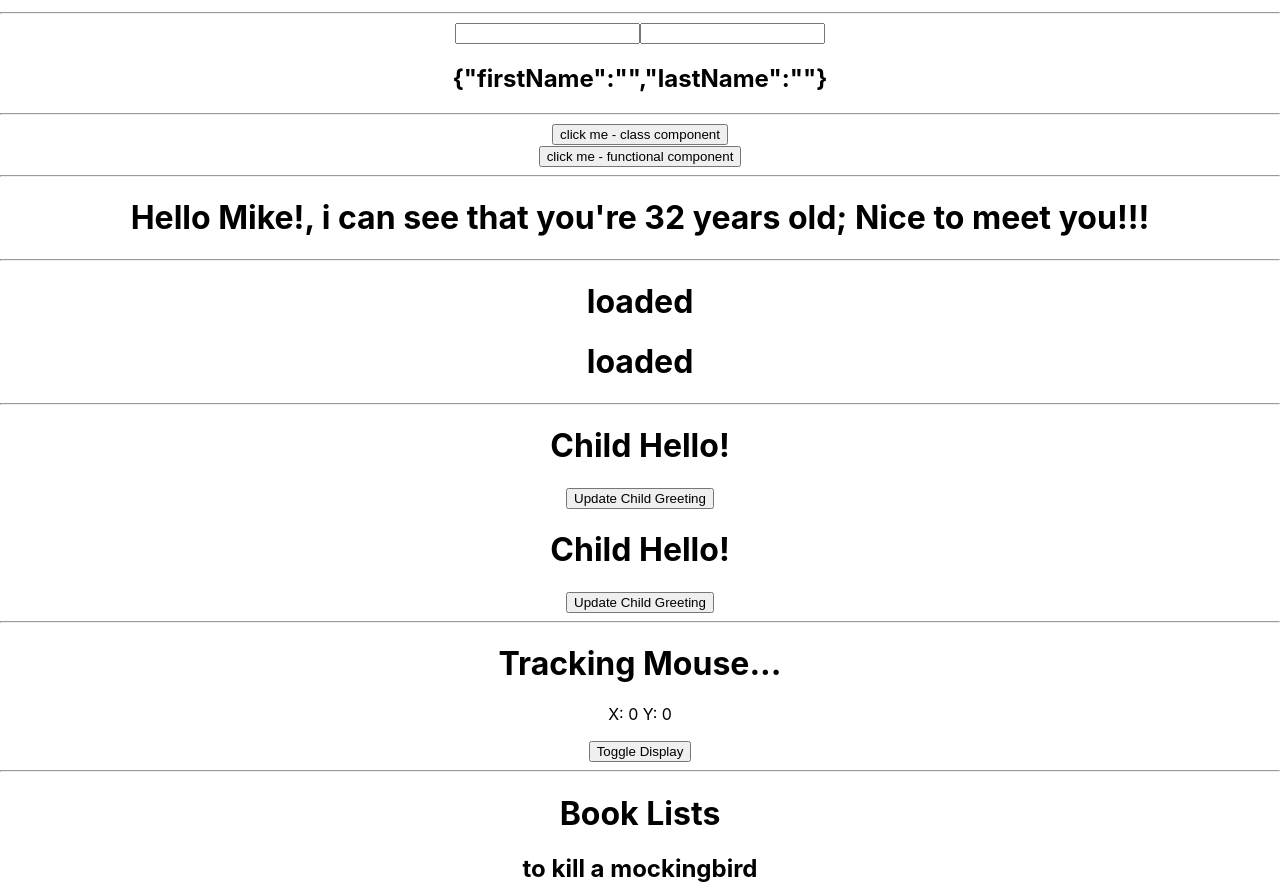
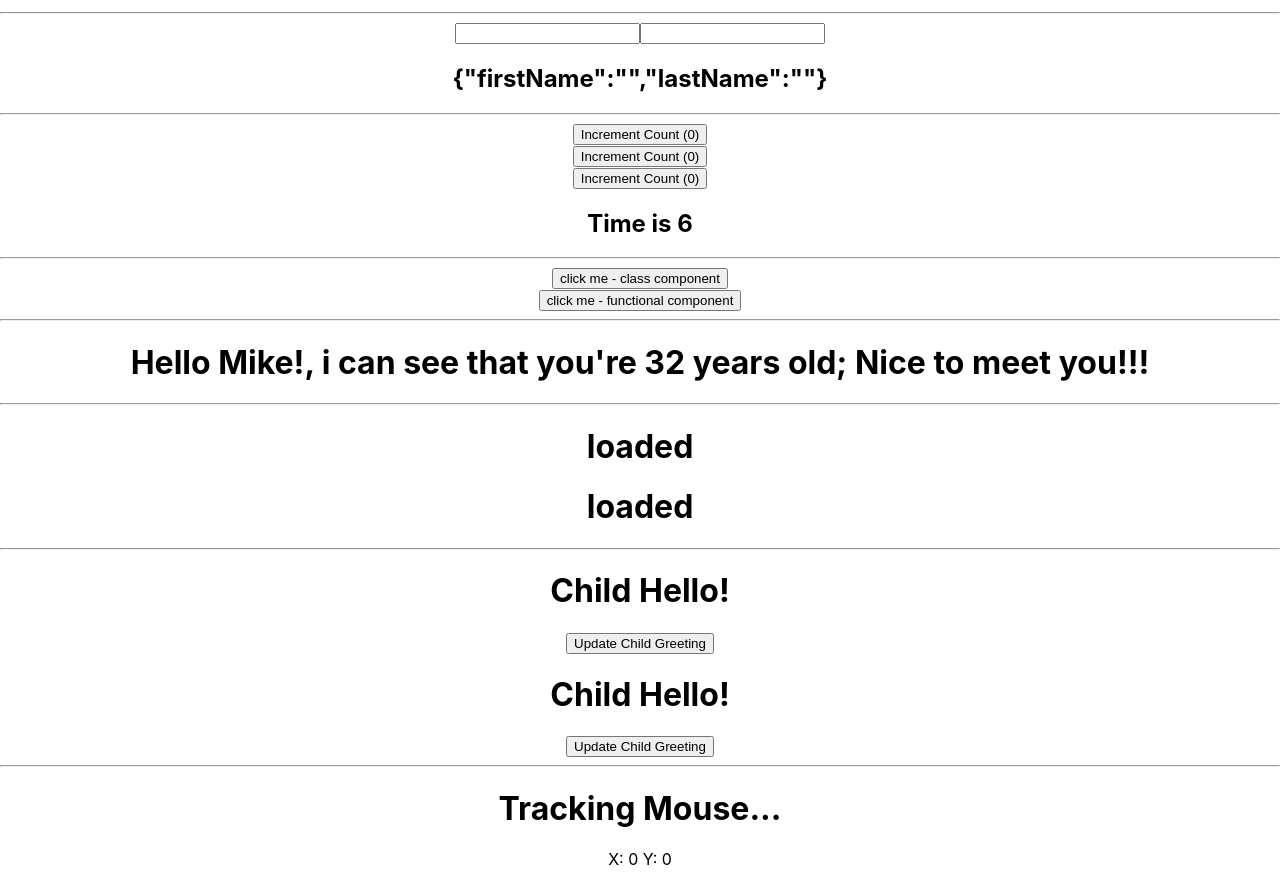
Before and after one commit to Mthabs/React2023, a React (Create React App) app in the folder my-app/: page / in a window 1280 px wide. Shown: the part 1260-2145 px from the top of the page. Built offline with nearby package versions, Linux system fonts and the light colour scheme.

Commit message:
add use effect counter cleanup

```diff
--- a/my-app/src/App.js
+++ b/my-app/src/App.js
@@ -23,6 +23,9 @@
 import ControlledFormHooks from "./components/ControlledFormHooks";
 import UseStateWithArraysHooks from "./components/UseStateWithArraysHooks";
 import UseStateWithObjectsHooks from "./components/UseStateWithObjectsHooks";
+import UseEffectCounterHooks from "./components/UseEffectCounterHooks";
+import ClassCounter from "./components/ClassCounter";
+import UseEffectCounterCleanupHooks from "./components/UseEffectCounterCleanupHooks";
 
 function App() {
     return (
@@ -43,6 +46,10 @@
             <UseStateWithArraysHooks/>
             <hr/>
             <UseStateWithObjectsHooks/>
+            <hr/>
+            <ClassCounter/>
+            <UseEffectCounterHooks/>
+            <UseEffectCounterCleanupHooks/>
             <hr/>
             <EventsClass />
             <EventsFunctional />
--- /dev/null
+++ b/my-app/src/components/ClassCounter.js
@@ -0,0 +1,31 @@
+import React, { Component } from 'react'
+
+export class ClassCounter extends Component {
+  constructor(props) {
+    super(props)
+    this.state = {
+      count: 0,
+    }
+  }
+  componentDidMount() {
+    document.title = this.state.count;
+  }
+  componentDidUpdate() {
+    document.title = this.state.count;
+  }
+  render() {
+    return (
+      <div>
+        <button onClick={() => this.setState(
+            prevState => ({
+                count: prevState.count + 1
+            })
+        )}>
+          Increment Count ({this.state.count})
+        </button>
+      </div>
+    )
+  }
+}
+
+export default ClassCounter
--- /dev/null
+++ b/my-app/src/components/UseEffectCounterCleanupHooks.js
@@ -0,0 +1,34 @@
+import React, {useState, useEffect} from 'react'
+
+function UseEffectCounterCleanupHooks() {
+    const [count, setCount] = useState(0);
+    const [time, setTime] = useState(0);
+
+    useEffect(() => {
+        console.log('count 1 effect');
+        document.title = count;
+    }, [count]);
+    useEffect(()=>{
+        console.log('Creating timer');
+        const interval = setInterval(() => {
+            console.log('Interval executed');
+            setTime(time => time + 1)
+        }, 1000);
+        return () => {
+            console.log('cleaning up!');
+            clearInterval(interval);
+        }
+    }, []);
+    return (
+        <div>
+            <button onClick={
+                () => setCount(count => count + 1)
+            }>
+                Increment Count ({count})
+            </button>
+            <h2>Time is {time}</h2>
+        </div>
+    )
+}
+
+export default UseEffectCounterCleanupHooks
--- /dev/null
+++ b/my-app/src/components/UseEffectCounterHooks.js
@@ -0,0 +1,19 @@
+import React, {useState, useEffect} from 'react'
+
+function UseEffectCounterHooks() {
+    const [count, setCount] = useState(0);
+    useEffect(() => {
+        document.title = count;
+    });
+    return (
+        <div>
+            <button onClick={
+                () => setCount(count => count + 1)
+            }>
+                Increment Count ({count})
+            </button>
+        </div>
+    )
+}
+
+export default UseEffectCounterHooks
```
